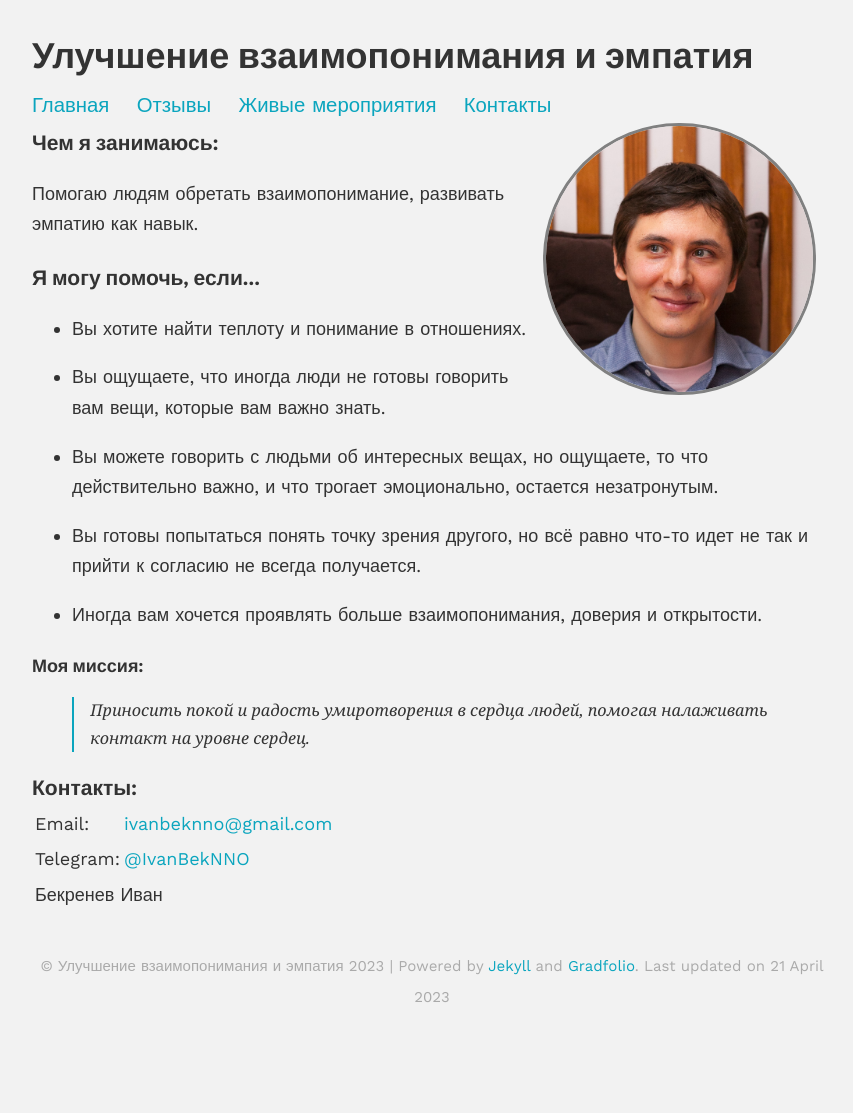
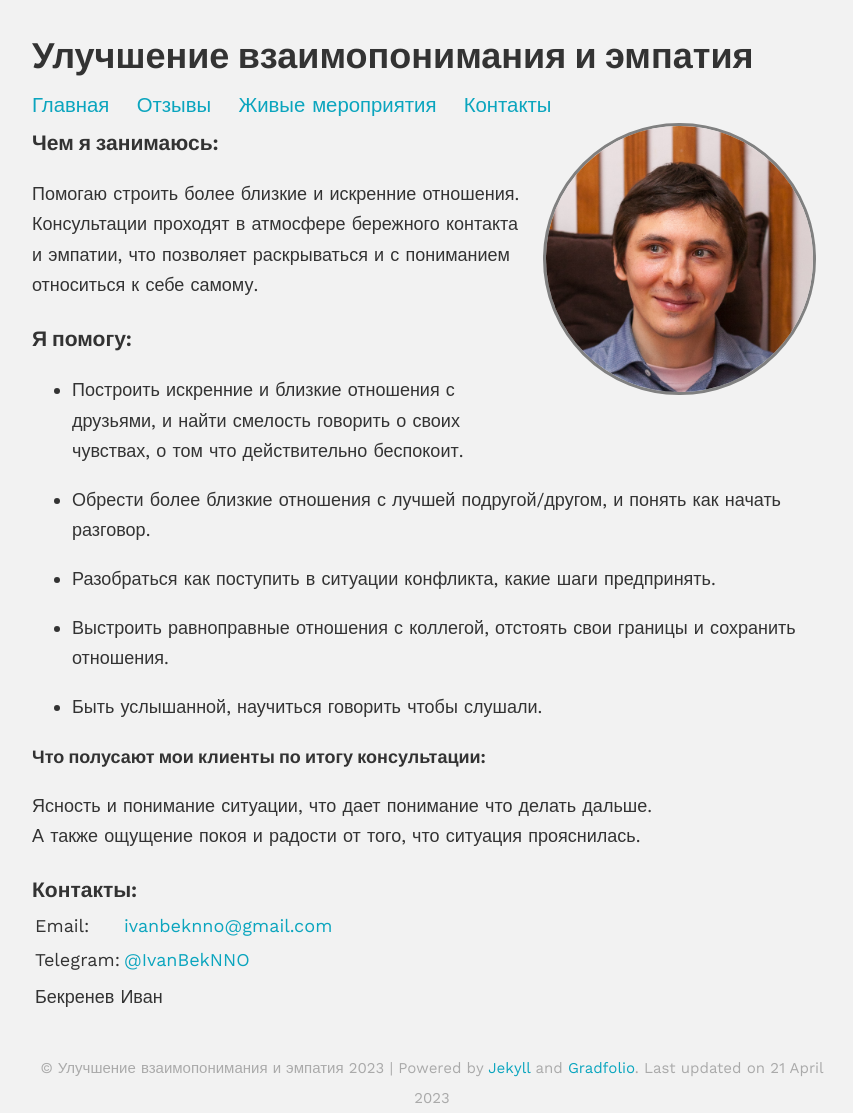
Before and after one commit to ivanbeknno/ivanbeknno, a Jekyll site: the page built from index.md, in a window 1280 px wide. Shown: the whole page, without its empty margins (208-1061 px from the left). Built offline with Jekyll 4.4.1, drawn with Linux system fonts in a browser that asks for light colours; nearby versions of some CDN libraries; before the commit the page ends 1011 px from its top, so only the background shows below that.

Commit message:
поменял описание на главной в соответствии с подготовленным списком офферов

```diff
--- a/index.md
+++ b/index.md
@@ -9,19 +9,21 @@ title: "Улучшение взаимопонимания и эмпатия"
 ---
 
 ### Чем я занимаюсь:
-Помогаю людям обретать взаимопонимание,
-развивать эмпатию как навык.
+Помогаю строить более близкие и искренние отношения.
+Консультации проходят в атмосфере бережного контакта и эмпатии, что позволяет раскрываться и с пониманием относиться к себе самому.
 
-### Я могу помочь, если...
- * Вы хотите найти теплоту и понимание в отношениях.
+### Я помогу:
 
- * Вы ощущаете, что иногда люди не готовы говорить вам вещи, которые вам важно знать.
+ * Построить искренние и близкие отношения с друзьями, и найти смелость говорить о своих чувствах, о том что действительно беспокоит.
 
- * Вы можете говорить с людьми об интересных вещах, но ощущаете, то что действительно важно, и что трогает эмоционально, остается незатронутым.
+ * Обрести более близкие отношения с лучшей подругой/другом, и понять как начать разговор.
 
- * Вы готовы попытаться понять точку зрения другого, но всё равно что-то идет не так и прийти к согласию не всегда получается.
+ * Разобраться как поступить в ситуации конфликта, какие шаги предпринять.
 
- * Иногда вам хочется проявлять больше взаимопонимания, доверия и открытости.
+ * Выстроить равноправные отношения с коллегой, отстоять свои границы и сохранить отношения.
 
-#### Моя миссия:
-> Приносить покой и радость умиротворения в сердца людей, помогая налаживать контакт на уровне сердец.
+ * Быть услышанной, научиться говорить чтобы слушали.
+
+#### Что полусают мои клиенты по итогу консультации:
+Ясность и понимание ситуации, что дает понимание что делать дальше.
+А также ощущение покоя и радости от того, что ситуация прояснилась.
```
